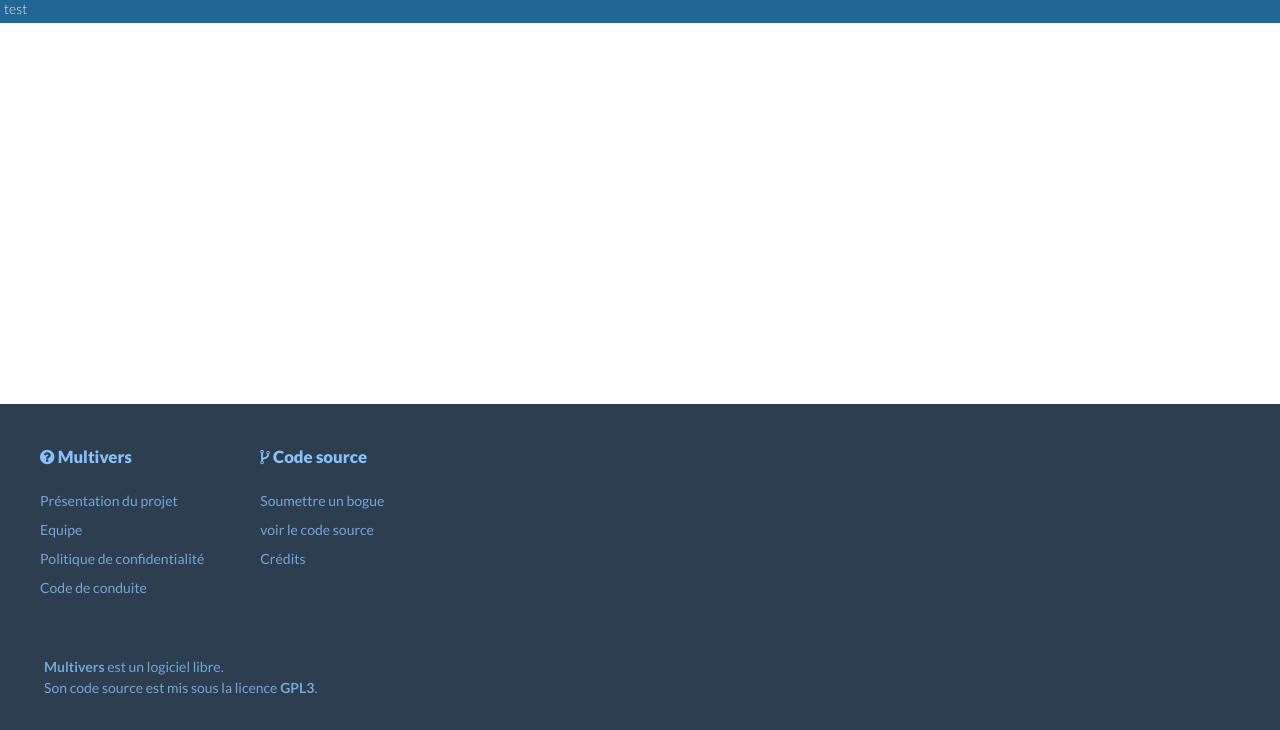
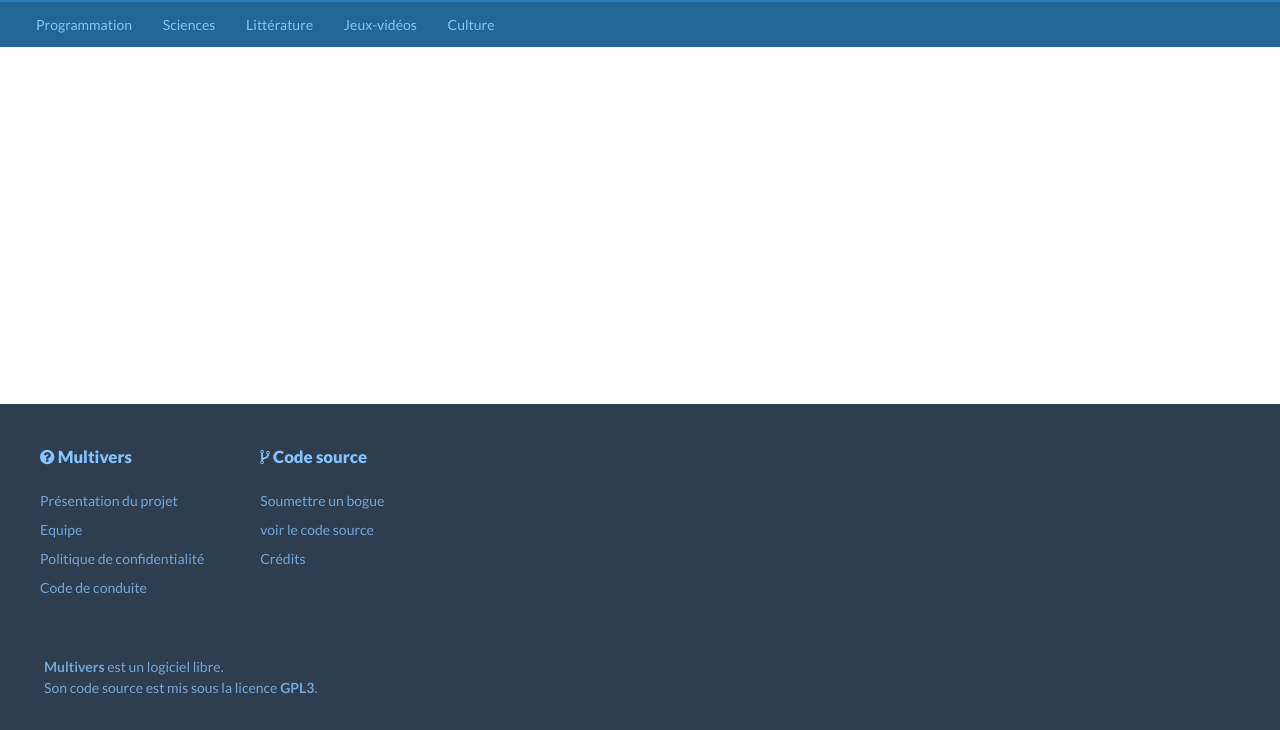
Before and after one commit to mltvrs/layout, a plain HTML site: page index.html in a window 1280 px wide. Shown: the part 70-800 px from the top of the page. Drawn offline with Linux system fonts and the light colour scheme.

Commit message:
Append sample of menu

```diff
--- a/css/layout.css
+++ b/css/layout.css
@@ -18,7 +18,7 @@ header.struct {
 
 header.struct > .title-line {
   background-color: #2980B9;
-  padding: 8px;
+  padding: 12px;
 }
 
 header.struct > .title-line > h1 {
@@ -34,8 +34,30 @@ header.struct > .title-line > h1::first-letter {
 header.struct > nav {
   font-weight: 300;
   background-color: #216694;
-  padding : 4px;
+  padding : 12px;
   color: #ECF0F1;
+  display: flex;
+}
+
+header.struct > nav > ul {
+  padding: 0;
+  padding-left: 12px;
+  margin: 0;
+  list-style-type: none;
+}
+
+header.struct > nav > ul > li > a {
+  text-decoration: none;
+  color: #89C2FA;
+  padding: 2px 12px;
+  border-radius: 4px;
+  margin-right: 4px;
+  font-weight: 400;
+  transition: all 0.2s ease;
+}
+
+header.struct > nav > ul > li > a:hover {
+  color: #FFFFFF;
 }
 
 footer.struct {
@@ -70,7 +92,9 @@ footer.struct > div > ul > li.enum-title {
 footer.struct > div > ul > li > a {
   color: #76A6D6;
   text-decoration: none;
+  transition: all 0.2s ease;
 }
+
 
 footer.struct > div > ul > li > a:hover {
   color: #E74C3C;
@@ -86,7 +110,7 @@ footer.struct >  p {
 
 
 
-@media screen and (max-width: 640px) {
+@media screen and (max-width: 600px) {
   footer.struct > div {
     display: block;
   }
--- a/index.html
+++ b/index.html
@@ -16,7 +16,15 @@
         <h1>multivers</h1>
       </div>
       <nav>
-        test
+        <ul>
+          <li>
+            <a href="">Programmation</a>
+            <a href="">Sciences</a>
+            <a href="">Littérature</a>
+            <a href="">Jeux-vidéos</a>
+            <a href="">Culture</a>
+          </li>
+        </ul>
       </nav>
     </header>
     <main class="struct">
```
